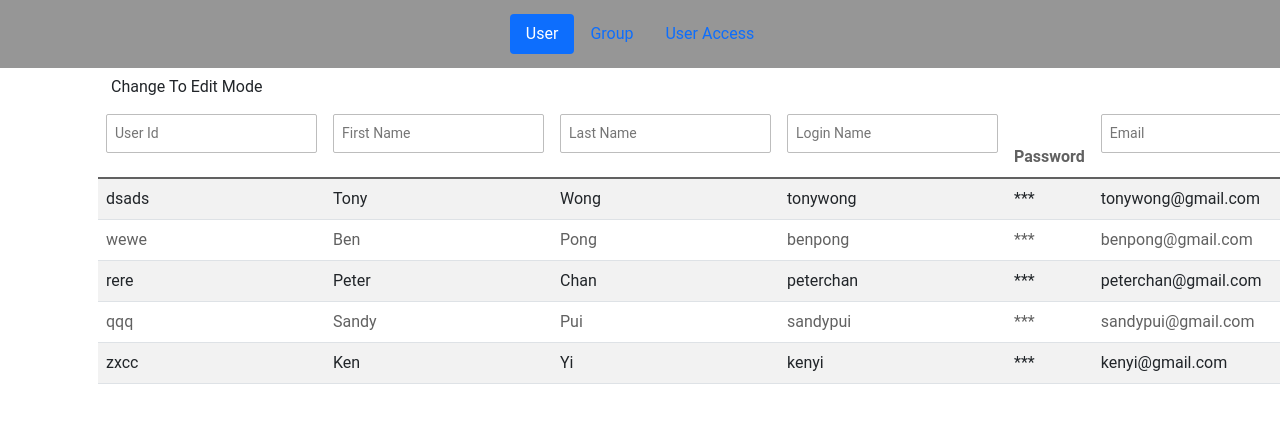
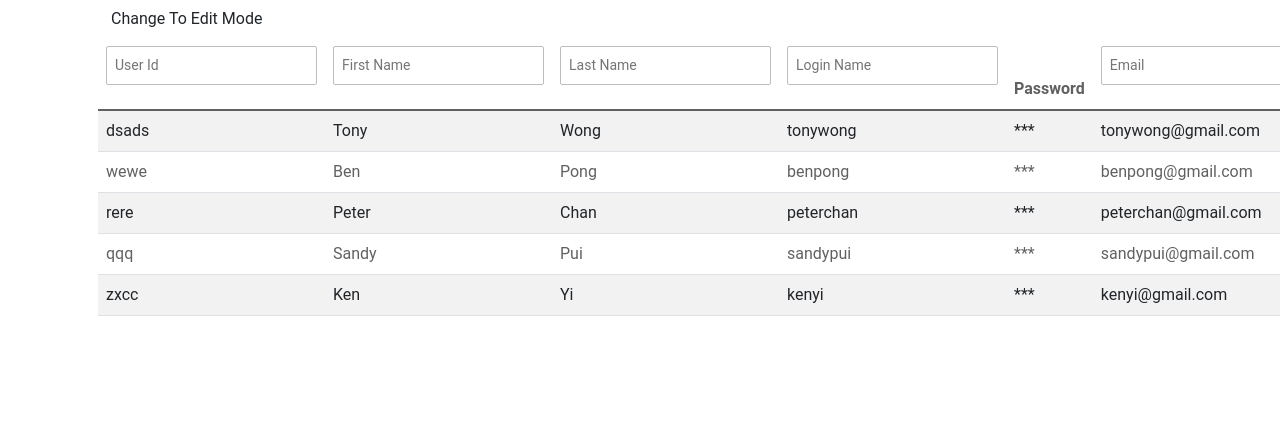
Before and after one commit to mankwonghoi/angular-qbmxje-pzg34c, an Angular app: page / in a window 1280 px wide. Shown: the top 422 px of the page. Built offline with nearby package versions, Linux system fonts and the light colour scheme.

Commit message:
1 file modified, 1 deleted

```diff
--- a/src/app/app.component.html
+++ b/src/app/app.component.html
@@ -1,4 +1,4 @@
-<app-top-bar></app-top-bar>
+<!--<app-top-bar></app-top-bar>-->
 
 <div class="container">
   <router-outlet></router-outlet>
```
